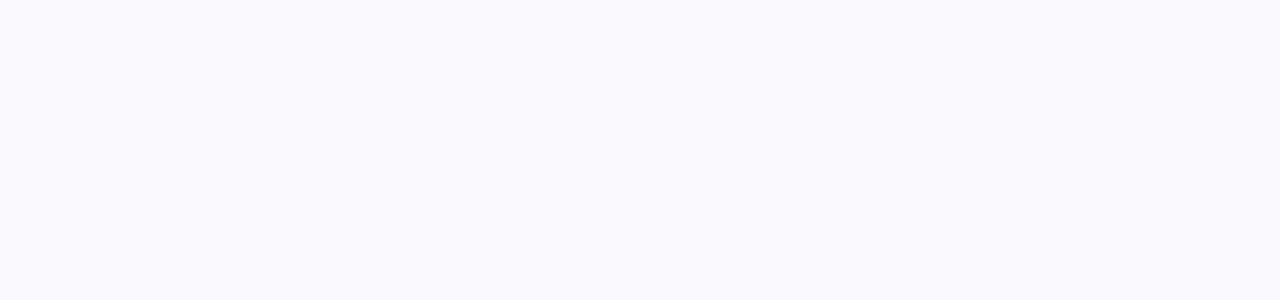
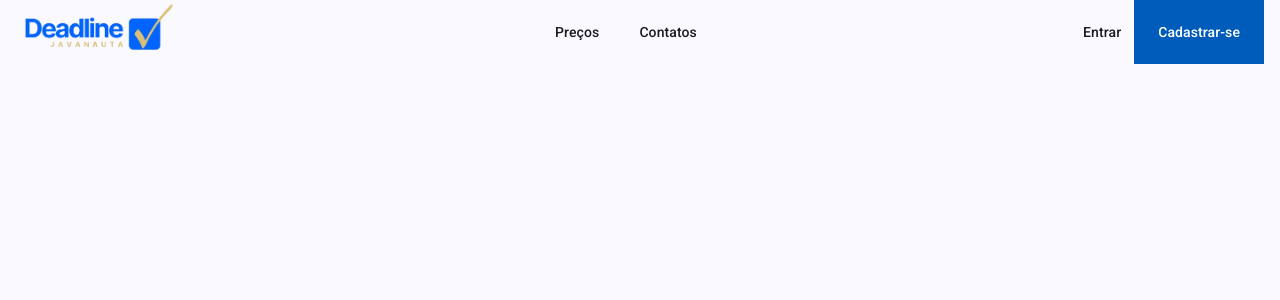
Before and after one commit to cardosogoc/agendador-tarefas-front, an Angular app: page / in a window 1280 px wide. Shown: the top 300 px of the page. Built offline with nearby package versions, Linux system fonts and the light colour scheme.

Commit message:
create app-top-menu

```diff
--- a/angular.json
+++ b/angular.json
@@ -25,14 +25,13 @@
             "tsConfig": "tsconfig.app.json",
             "inlineStyleLanguage": "scss",
             "assets": [
+              "src/assets",
               {
                 "glob": "**/*",
                 "input": "public"
               }
             ],
-            "styles": [
-              "src/styles.scss"
-            ]
+            "styles": ["src/styles.scss"]
           },
           "configurations": {
             "production": {
--- a/src/app/app.html
+++ b/src/app/app.html
@@ -1 +1,2 @@
+<app-top-menu />
 <router-outlet />
--- a/src/app/app.ts
+++ b/src/app/app.ts
@@ -1,8 +1,9 @@
 import { Component, signal } from '@angular/core';
 import { RouterOutlet } from '@angular/router';
+import { TopMenu } from './shared/components/global/top-menu/top-menu';
 
 @Component({
-  imports: [RouterOutlet],
+  imports: [RouterOutlet, TopMenu],
   selector: 'app-root',
   styleUrl: './app.scss',
   templateUrl: './app.html',
--- /dev/null
+++ b/src/app/shared/components/global/top-menu/top-menu.html
@@ -0,0 +1,14 @@
+<mat-toolbar class="app-top-menu-toolbar">
+  <span class="logo">
+    <a href="/">
+      <img [src]="appLogo" alt="Logo" class="logo-img" />
+    </a>
+  </span>
+
+  <span class="spacer"></span>
+  <a href="" matButton>Preços</a>
+  <a href="" matButton>Contatos</a>
+  <span class="spacer"></span>
+  <button mat-button class="ent-button">Entrar</button>
+  <button mat-flat-button routerLink="/register">Cadastrar-se</button>
+</mat-toolbar>
--- /dev/null
+++ b/src/app/shared/components/global/top-menu/top-menu.scss
@@ -0,0 +1,31 @@
+.app-top-menu-toolbar {
+  display: flex;
+  justify-content: space-between;
+  align-items: center;
+}
+
+.app-top-menu-toolbar .logo {
+  display: flex;
+  align-items: center;
+}
+
+.app-top-menu-toolbar a {
+  text-decoration: none;
+  margin: 0 8px;
+}
+
+.app-top-menu-toolbar .logo-img {
+  height: 60px;
+  width: auto;
+  max-width: 100%;
+  display: block;
+}
+
+.app-top-menu-toolbar .spacer {
+  flex: 1 1 auto;
+}
+
+.app-top-menu-toolbar button {
+  border-radius: 0px;
+  height: 100%;
+}
--- /dev/null
+++ b/src/app/shared/components/global/top-menu/top-menu.ts
@@ -0,0 +1,15 @@
+import { Component } from '@angular/core';
+import { MatIconModule } from '@angular/material/icon';
+import { MatButtonModule } from '@angular/material/button';
+import { MatToolbarModule } from '@angular/material/toolbar';
+import { RouterLink } from '@angular/router';
+
+@Component({
+  imports: [MatToolbarModule, MatButtonModule, MatIconModule, RouterLink],
+  selector: 'app-top-menu',
+  styleUrl: './top-menu.scss',
+  templateUrl: './top-menu.html',
+})
+export class TopMenu {
+  appLogo = 'assets/logo-agendador-javanauta.png';
+}
```
Also changed, not shown: src/assets/logo-agendador-javanauta.png (added).
